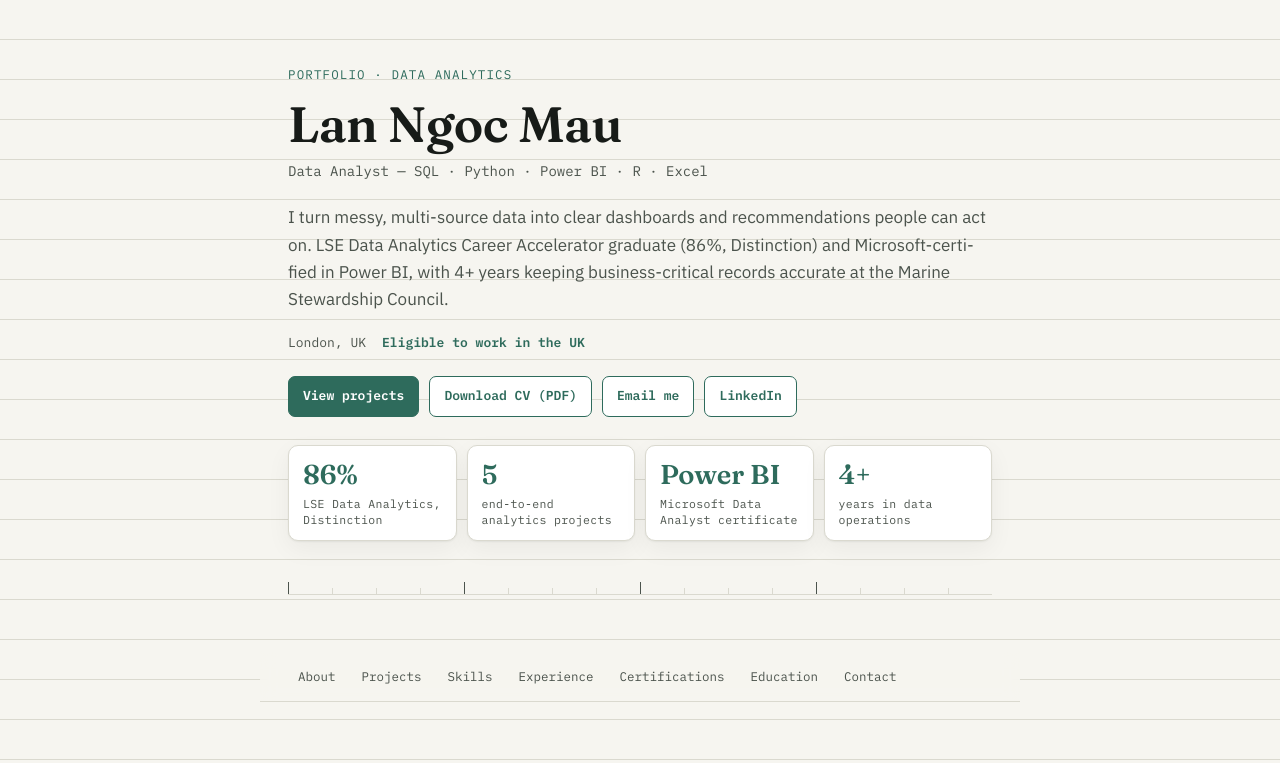
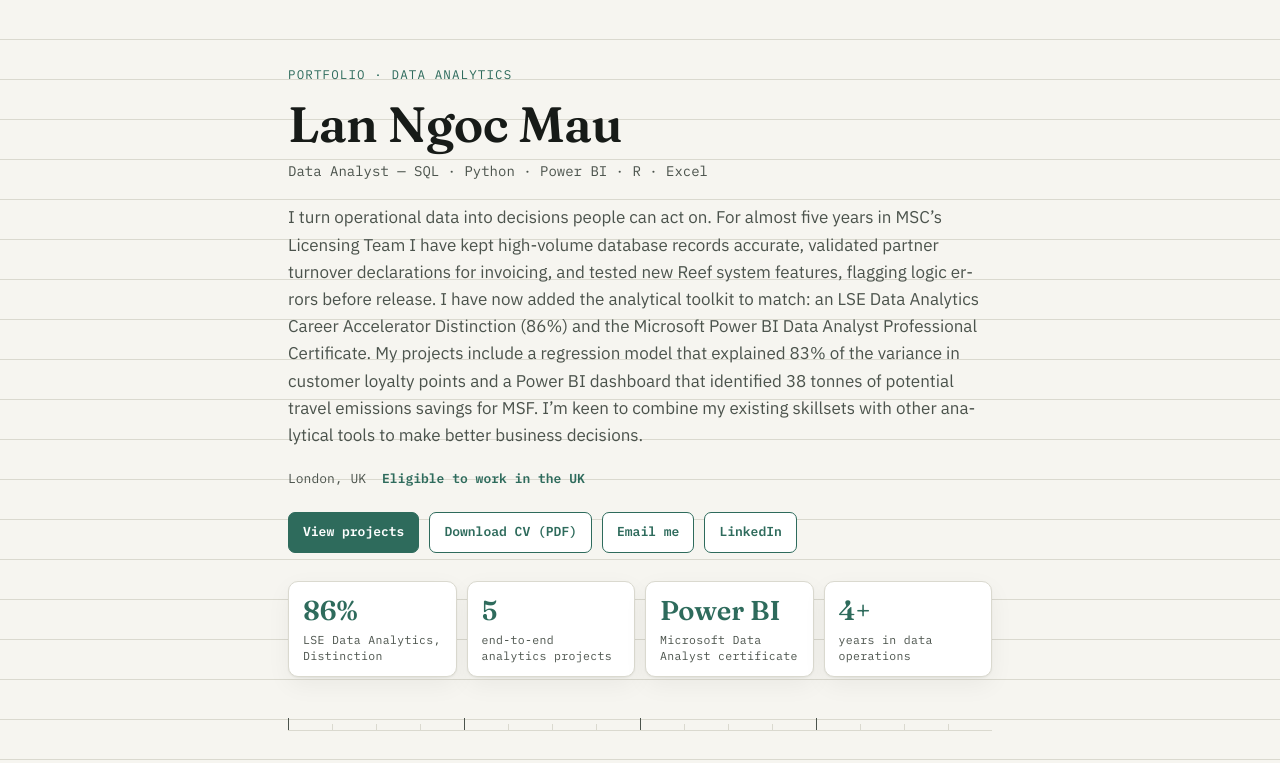
Before and after one commit to lanngoc94/lanngoc94.github.io, a plain HTML site: page index.html in a window 1280 px wide. Shown: the top 763 px of the page. Drawn offline with Linux system fonts and the light colour scheme.

Commit message:
Replace homepage pitch with Ngoc's new profile text
Co-Authored-By: Claude Opus 5.5 <noreply@anthropic.com>
Claude-Session: https://claude.ai/code/session_01Y8m5P6w9odLXhPWsBWDnFr

```diff
--- a/index.html
+++ b/index.html
@@ -330,7 +330,7 @@
     <p class="eyebrow">Portfolio · Data Analytics</p>
     <h1>Lan Ngoc Mau</h1>
     <p class="role">Data Analyst — SQL · Python · Power BI · R · Excel</p>
-    <p class="pitch">I turn messy, multi-source data into clear dashboards and recommendations people can act on. LSE Data Analytics Career Accelerator graduate (86%, Distinction) and Microsoft-certified in Power BI, with 4+ years keeping business-critical records accurate at the Marine Stewardship Council.</p>
+    <p class="pitch">I turn operational data into decisions people can act on. For almost five years in MSC’s Licensing Team I have kept high-volume database records accurate, validated partner turnover declarations for invoicing, and tested new Reef system features, flagging logic errors before release. I have now added the analytical toolkit to match: an LSE Data Analytics Career Accelerator Distinction (86%) and the Microsoft Power BI Data Analyst Professional Certificate. My projects include a regression model that explained 83% of the variance in customer loyalty points and a Power BI dashboard that identified 38 tonnes of potential travel emissions savings for MSF. I’m keen to combine my existing skillsets with other analytical tools to make better business decisions.</p>
     <div class="contact-line">
       <span>London, UK</span><span class="rtw">Eligible to work in the UK</span>
     </div>
```
